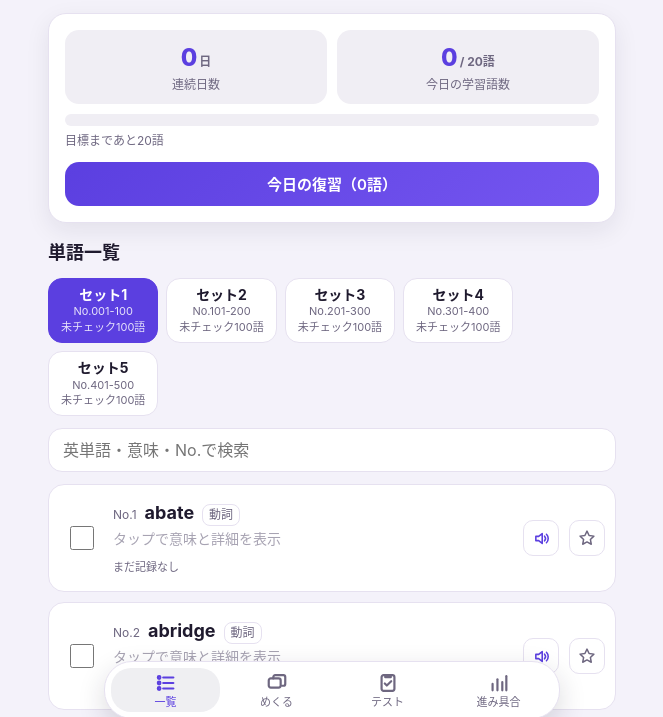
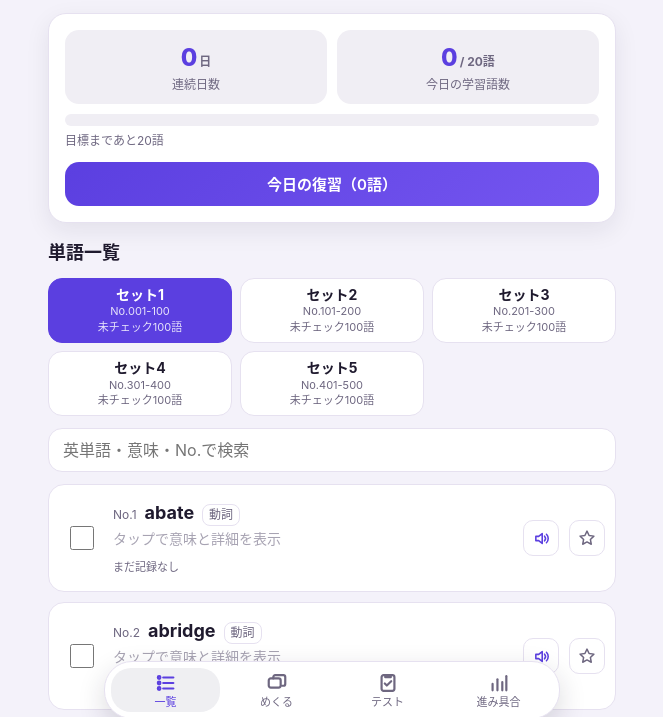
Before and after one commit to mshin0128-dev/et-b0693f0f, a plain HTML site: page index.html in a window 1280 px wide. Shown: the part 73-790 px from the top of the page, without its empty margins (308-971 px from the left). Drawn offline with Linux system fonts and the light colour scheme.

Commit message:
セットボタンを3列グリッドで大きさ統一・両端まで詰めて配置

```diff
--- a/styles.css
+++ b/styles.css
@@ -123,14 +123,16 @@ h2.view-title.sub { font-size: 15px; }
 }
 .card.mb { margin-bottom: 16px; }
 
-.chip-row { display: flex; flex-wrap: wrap; gap: 8px; margin-bottom: 12px; }
+.chip-row { display: grid; grid-template-columns: repeat(3, 1fr); gap: 8px; margin-bottom: 12px; width: 100%; }
 .chip {
   border: 1px solid var(--border);
   background: var(--card);
   color: var(--text);
   border-radius: 14px;
-  padding: 8px 12px;
-  min-height: 44px;
+  padding: 8px 6px;
+  width: 100%;
+  min-height: 64px;
+  text-align: center;
   font-size: 13px;
   display: flex; flex-direction: column; align-items: center; justify-content: center;
   gap: 2px; line-height: 1.2;
```
